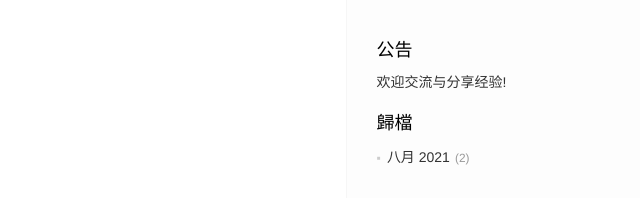
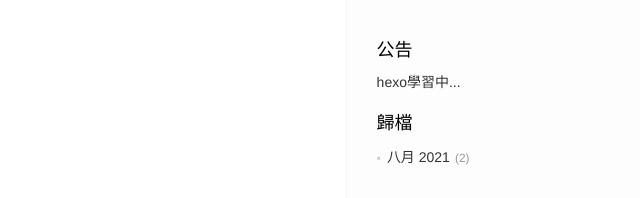
Before and after one commit to yuanyinOuO/web-hexo, a plain HTML site: page 2021/08/28/123/index.html in a window 1280 px wide. Shown: the top 198 px of the page, 640-1280 px from the left. Drawn offline with nearby package versions, Linux system fonts and the light colour scheme; no server answers; a script that the page names is missing.

Commit message:
Site updated: 2021-08-28 15:44:00

```diff
--- a/2021/08/28/123/index.html
+++ b/2021/08/28/123/index.html
@@ -199,7 +199,7 @@
     <div class="widget-body">
         <div id="board">
             <div class="content">
-                <p>欢迎交流与分享经验!</p>
+                <p>hexo學習中...</p>
             </div>
         </div>
     </div>
```
Also changed, not shown: 2021/08/28/hello-world/index.html (+1 -1 lines), archives/2021/08/index.html (+1 -1 lines), archives/2021/index.html (+1 -1 lines), archives/index.html (+1 -1 lines), index.html (+1 -1 lines).
